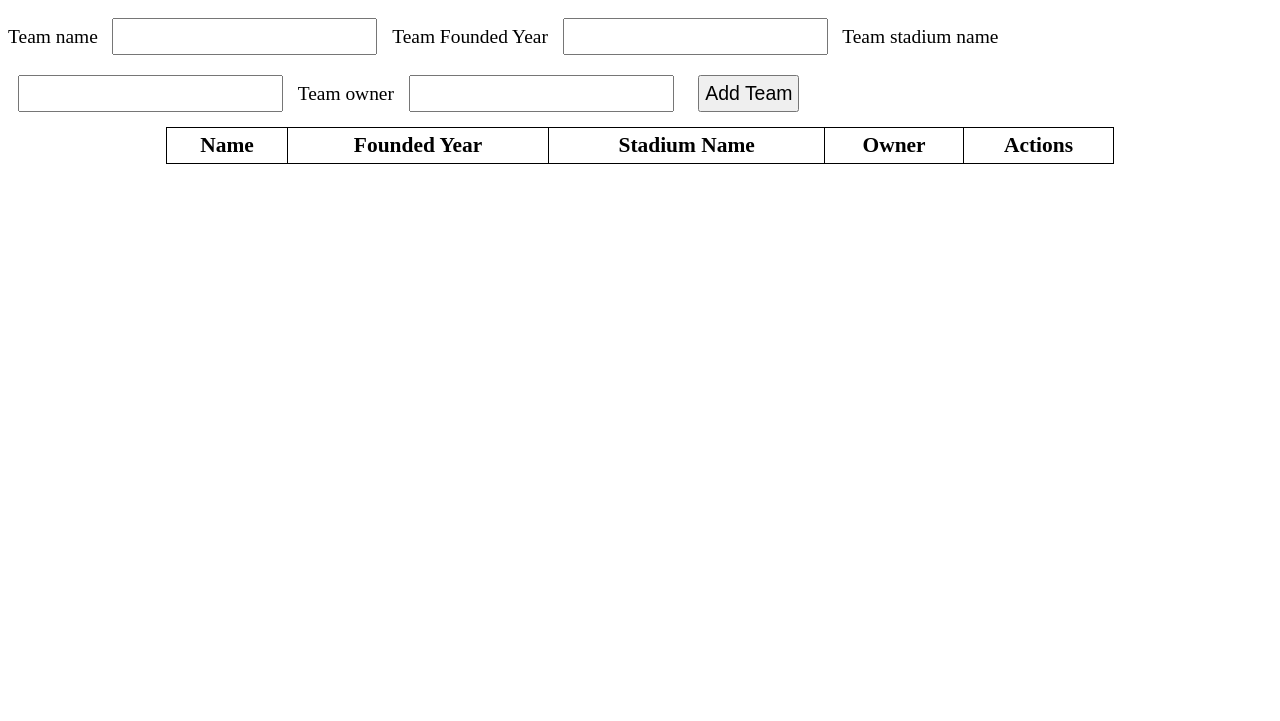
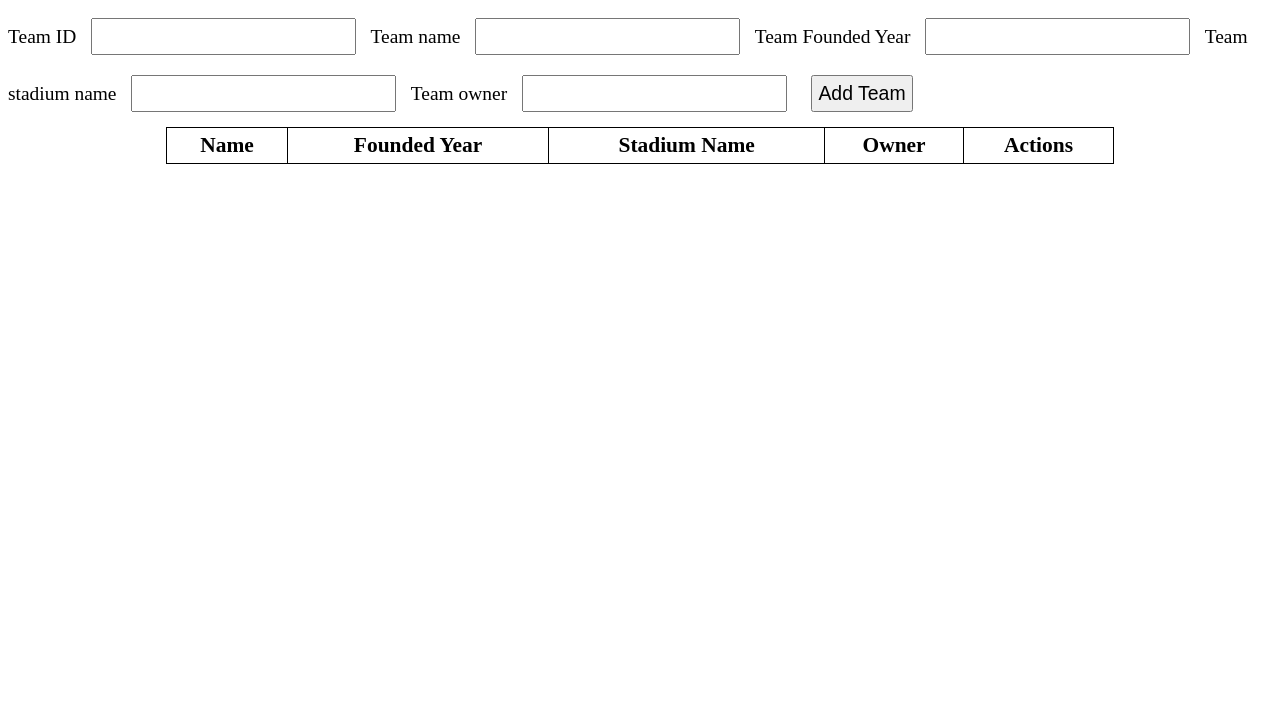
Before and after one commit to incarrnati0n/UJYA04_HFT_202220231, a plain HTML site: page UJYA04_HFT_202220232.JSClient/wwwroot/teams.html in a window 1280 px wide. Shown: the part 79-800 px from the top of the page. Drawn offline with Linux system fonts and the light colour scheme.

Commit message:
Test change

```diff
--- a/UJYA04_HFT_202220232.JSClient/wwwroot/teams.html
+++ b/UJYA04_HFT_202220232.JSClient/wwwroot/teams.html
@@ -8,6 +8,8 @@
 <body>
     <h1>Manage your favourite teams!</h1>
     <div id="inputdiv">
+        <label>Team ID</label>
+        <input type="text" id="teamid"/>
         <label>Team name</label>
         <input type="text" id="teamname" />
         <label>Team Founded Year</label>
```
